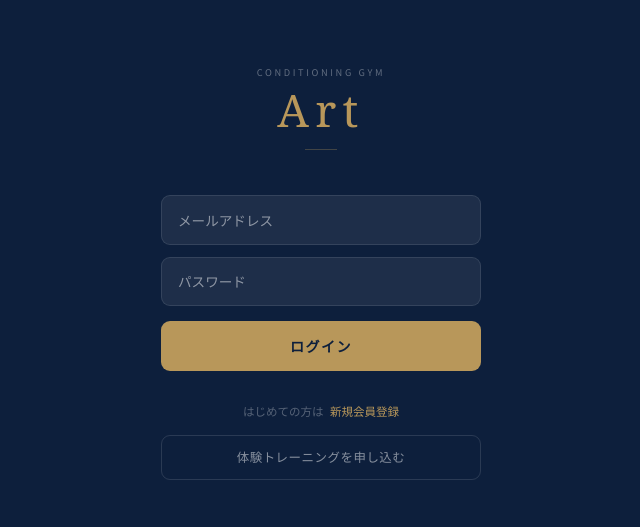
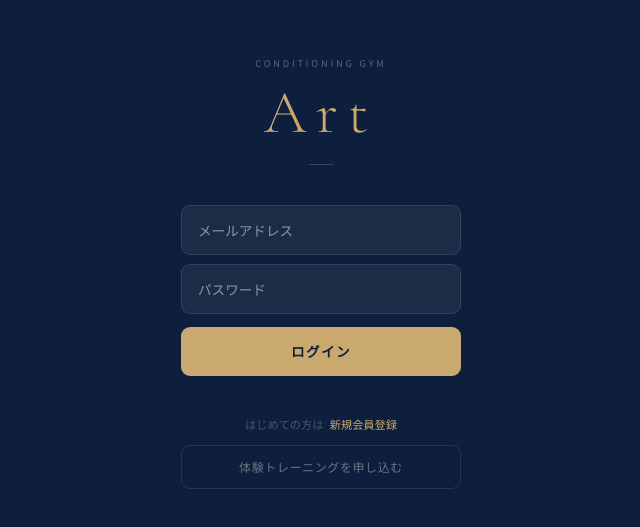
Before and after one commit to ConditioningGymArt/gym-art, a Next.js app: page / in a window 1280 px wide. Shown: the part 127-654 px from the top of the page, without its empty margins (319-959 px from the left). Built offline with nearby package versions, Linux system fonts and the light colour scheme; no server answers.

Commit message:
redesign: fix fonts and gold color on login page

```diff
--- a/app/page.tsx
+++ b/app/page.tsx
@@ -23,26 +23,32 @@ export default function Home() {
     setLoading(false);
   };
 
+  const serif = "var(--font-cormorant), 'Cormorant Garamond', Georgia, serif";
+  const sans = "var(--font-noto), 'Noto Sans JP', sans-serif";
+  const gold = '#c9a96e';
+  const navy = '#0d1f3c';
+
   if (loggedIn) {
     return (
-      <main style={{minHeight:'100vh',background:'#f2f2f0'}}>
-        <div style={{background:'#0d1f3c',padding:'2.5rem 1.5rem 2rem',textAlign:'center'}}>
-          <div style={{fontSize:'0.58rem',color:'rgba(255,255,255,0.38)',letterSpacing:'0.28em',textTransform:'uppercase',marginBottom:'0.5rem'}}>Conditioning Gym</div>
-          <div style={{fontFamily:'Georgia,serif',fontSize:'2.2rem',color:'#b8975a',letterSpacing:'0.12em'}}>Art</div>
+      <main style={{minHeight:'100vh',background:navy,fontFamily:sans}}>
+        <div style={{padding:'4rem 2rem 2.5rem',textAlign:'center'}}>
+          <div style={{fontSize:'0.6rem',color:'rgba(255,255,255,0.35)',letterSpacing:'0.3em',textTransform:'uppercase',marginBottom:'0.6rem',fontFamily:sans}}>Conditioning Gym</div>
+          <div style={{fontFamily:serif,fontSize:'3.5rem',color:gold,letterSpacing:'0.14em',lineHeight:'1',fontWeight:'300'}}>Art</div>
+          <div style={{width:'24px',height:'1px',background:'rgba(201,169,110,0.3)',margin:'1.2rem auto 0'}}></div>
         </div>
-        <div style={{maxWidth:'360px',margin:'1.8rem auto',padding:'0 1.2rem',display:'flex',flexDirection:'column',gap:'0.75rem'}}>
-          <a href="/booking" style={{display:'block',background:'#b8975a',color:'#0d1f3c',padding:'1rem',borderRadius:'12px',textAlign:'center',textDecoration:'none',fontWeight:'700',fontSize:'0.88rem',letterSpacing:'0.08em'}}>
-            📅 予約する
+        <div style={{maxWidth:'320px',margin:'0 auto',padding:'0 1.5rem 3rem',display:'flex',flexDirection:'column',gap:'0.7rem'}}>
+          <a href="/booking" style={{display:'block',background:gold,color:navy,padding:'1rem',borderRadius:'10px',textAlign:'center',textDecoration:'none',fontWeight:'700',fontSize:'0.85rem',letterSpacing:'0.1em',fontFamily:sans}}>
+            予約する
           </a>
-          <a href="/mypage" style={{display:'block',background:'white',color:'#0d1f3c',padding:'1rem',borderRadius:'12px',textAlign:'center',textDecoration:'none',fontWeight:'700',fontSize:'0.88rem',border:'1px solid #e8e8e6'}}>
-            📋 マイページ
+          <a href="/mypage" style={{display:'block',background:'rgba(255,255,255,0.07)',color:'rgba(255,255,255,0.8)',padding:'1rem',borderRadius:'10px',textAlign:'center',textDecoration:'none',fontSize:'0.85rem',border:'1px solid rgba(255,255,255,0.1)',fontFamily:sans}}>
+            マイページ
           </a>
           {isTrainer && (
-            <a href="/trainer" style={{display:'block',background:'#0d1f3c',color:'white',padding:'1rem',borderRadius:'12px',textAlign:'center',textDecoration:'none',fontWeight:'700',fontSize:'0.88rem'}}>
-              🏋️ 管理画面
+            <a href="/trainer" style={{display:'block',background:'rgba(255,255,255,0.04)',color:'rgba(255,255,255,0.6)',padding:'1rem',borderRadius:'10px',textAlign:'center',textDecoration:'none',fontSize:'0.85rem',border:'1px solid rgba(255,255,255,0.08)',fontFamily:sans}}>
+              管理画面
             </a>
           )}
-          <button onClick={()=>{supabase.auth.signOut();setLoggedIn(false);}} style={{background:'none',border:'1px solid #d8d8d5',color:'#8a8a9a',padding:'0.75rem',borderRadius:'10px',cursor:'pointer',fontSize:'0.78rem',marginTop:'0.3rem'}}>
+          <button onClick={()=>{supabase.auth.signOut();setLoggedIn(false);}} style={{background:'none',border:'none',color:'rgba(255,255,255,0.2)',padding:'0.8rem',cursor:'pointer',fontSize:'0.75rem',marginTop:'0.8rem',fontFamily:sans}}>
             ログアウト
           </button>
         </div>
@@ -51,30 +57,44 @@ export default function Home() {
   }
 
   return (
-    <main style={{minHeight:'100vh',display:'flex',flexDirection:'column',alignItems:'center',justifyContent:'center',background:'#0d1f3c',padding:'2rem 1.5rem'}}>
-      <div style={{width:'100%',maxWidth:'320px',display:'flex',flexDirection:'column',alignItems:'center'}}>
-        <div style={{textAlign:'center',marginBottom:'2.8rem'}}>
-          <div style={{fontSize:'0.58rem',color:'rgba(255,255,255,0.35)',letterSpacing:'0.28em',textTransform:'uppercase',marginBottom:'0.5rem'}}>Conditioning Gym</div>
-          <div style={{fontFamily:'Georgia,serif',fontSize:'2.8rem',color:'#b8975a',letterSpacing:'0.14em',lineHeight:'1'}}>Art</div>
-          <div style={{width:'32px',height:'1px',background:'rgba(184,151,90,0.3)',margin:'1rem auto 0'}}></div>
+    <main style={{minHeight:'100vh',display:'flex',flexDirection:'column',alignItems:'center',justifyContent:'center',background:navy,padding:'2rem 1.5rem',fontFamily:sans}}>
+      <div style={{width:'100%',maxWidth:'280px',display:'flex',flexDirection:'column',alignItems:'center',gap:'2.5rem'}}>
+        <div style={{textAlign:'center'}}>
+          <div style={{fontSize:'0.58rem',color:'rgba(255,255,255,0.32)',letterSpacing:'0.3em',textTransform:'uppercase',marginBottom:'0.7rem',fontFamily:sans}}>Conditioning Gym</div>
+          <div style={{fontFamily:serif,fontSize:'3.8rem',color:gold,letterSpacing:'0.16em',lineHeight:'1',fontWeight:'300'}}>Art</div>
+          <div style={{width:'24px',height:'1px',background:'rgba(201,169,110,0.28)',margin:'1.3rem auto 0'}}></div>
         </div>
-        <div style={{width:'100%',display:'flex',flexDirection:'column',gap:'0.75rem'}}>
-          <input type="email" placeholder="メールアドレス" value={email} onChange={e=>setEmail(e.target.value)}
-            style={{padding:'0.85rem 1rem',borderRadius:'9px',border:'1px solid rgba(255,255,255,0.1)',background:'rgba(255,255,255,0.07)',color:'white',fontSize:'0.85rem',outline:'none'}}/>
-          <input type="password" placeholder="パスワード" value={password} onChange={e=>setPassword(e.target.value)}
-            style={{padding:'0.85rem 1rem',borderRadius:'9px',border:'1px solid rgba(255,255,255,0.1)',background:'rgba(255,255,255,0.07)',color:'white',fontSize:'0.85rem',outline:'none'}}/>
-          <button onClick={handleLogin} disabled={loading}
-            style={{padding:'0.9rem',borderRadius:'9px',border:'none',background:'#b8975a',color:'#0d1f3c',fontWeight:'700',fontSize:'0.88rem',cursor:'pointer',marginTop:'0.2rem',letterSpacing:'0.1em'}}>
+        <div style={{width:'100%',display:'flex',flexDirection:'column',gap:'0.6rem'}}>
+          <input
+            type="email"
+            placeholder="メールアドレス"
+            value={email}
+            onChange={e=>setEmail(e.target.value)}
+            style={{padding:'0.85rem 1rem',borderRadius:'9px',border:'1px solid rgba(255,255,255,0.1)',background:'rgba(255,255,255,0.06)',color:'white',fontSize:'0.85rem',outline:'none',width:'100%',fontFamily:sans}}
+          />
+          <input
+            type="password"
+            placeholder="パスワード"
+            value={password}
+            onChange={e=>setPassword(e.target.value)}
+            onKeyDown={e=>e.key==='Enter'&&handleLogin()}
+            style={{padding:'0.85rem 1rem',borderRadius:'9px',border:'1px solid rgba(255,255,255,0.1)',background:'rgba(255,255,255,0.06)',color:'white',fontSize:'0.85rem',outline:'none',width:'100%',fontFamily:sans}}
+          />
+          <button
+            onClick={handleLogin}
+            disabled={loading}
+            style={{padding:'0.9rem',borderRadius:'9px',border:'none',background:gold,color:navy,fontWeight:'700',fontSize:'0.85rem',cursor:'pointer',marginTop:'0.2rem',letterSpacing:'0.1em',width:'100%',fontFamily:sans}}
+          >
             {loading?'ログイン中...':'ログイン'}
           </button>
         </div>
-        {message&&<p style={{marginTop:'0.9rem',textAlign:'center',color:'#e74c3c',fontSize:'0.78rem'}}>{message}</p>}
-        <div style={{marginTop:'2rem',textAlign:'center',display:'flex',flexDirection:'column',gap:'0.9rem',width:'100%'}}>
-          <p style={{fontSize:'0.72rem',color:'rgba(255,255,255,0.3)'}}>
+        {message&&<p style={{textAlign:'center',color:'#e74c3c',fontSize:'0.78rem',margin:'-1.5rem 0'}}>{message}</p>}
+        <div style={{textAlign:'center',display:'flex',flexDirection:'column',gap:'0.75rem',width:'100%'}}>
+          <p style={{fontSize:'0.7rem',color:'rgba(255,255,255,0.25)',fontFamily:sans}}>
             はじめての方は
-            <a href="/register" style={{color:'#b8975a',marginLeft:'0.4rem',textDecoration:'none'}}>新規会員登録</a>
+            <a href="/register" style={{color:gold,marginLeft:'0.4rem',textDecoration:'none'}}>新規会員登録</a>
           </p>
-          <a href="/register" style={{display:'block',padding:'0.75rem',borderRadius:'9px',border:'1px solid rgba(255,255,255,0.12)',color:'rgba(255,255,255,0.5)',fontSize:'0.78rem',textDecoration:'none',letterSpacing:'0.04em'}}>
+          <a href="/register" style={{display:'block',padding:'0.75rem',borderRadius:'9px',border:'1px solid rgba(255,255,255,0.1)',color:'rgba(255,255,255,0.38)',fontSize:'0.75rem',textDecoration:'none',letterSpacing:'0.05em',fontFamily:sans}}>
             体験トレーニングを申し込む
           </a>
         </div>
```
